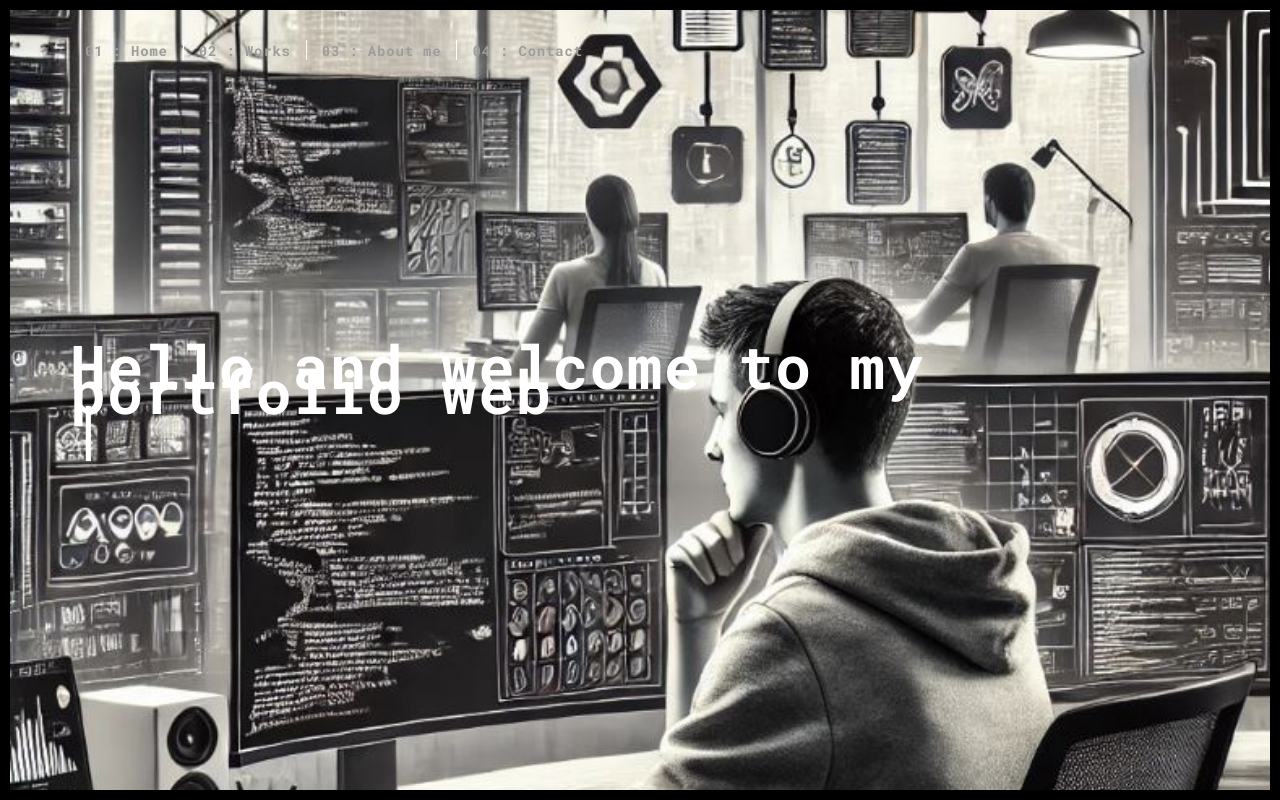
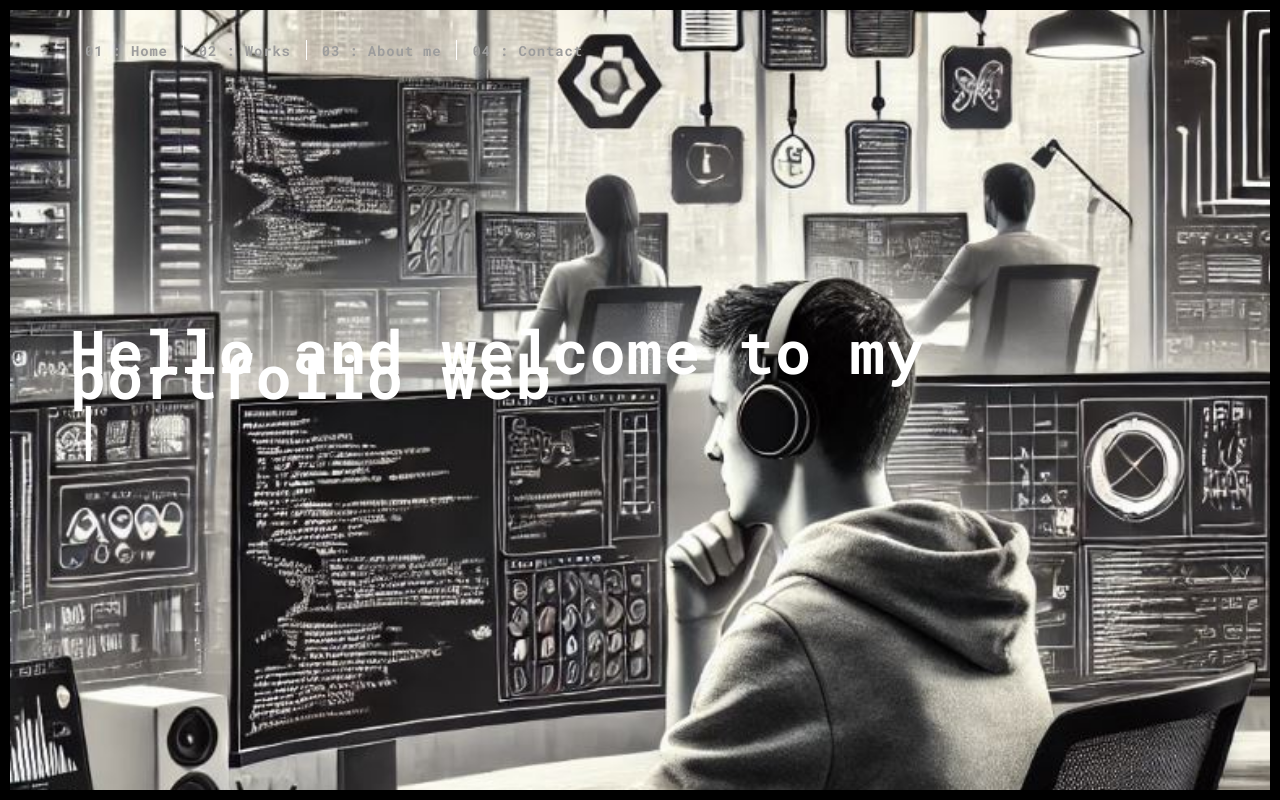
Before and after one commit to YSayaovong/Portfolio, a plain HTML site: page index.html in a window 1280 px wide. Drawn offline with Linux system fonts and the light colour scheme.

Commit message:
Update index.html

```diff
--- a/index.html
+++ b/index.html
@@ -49,7 +49,7 @@
       font-weight: bold; /* Make the text bold */
       color: #ffffff; /* Ensure the text is white */
       display: block; /* Ensure each text line appears on a new line */
-      margin-bottom: 10px; /* Add spacing between text lines */
+      margin-bottom: 25px; /* Add spacing between text lines */
     }
   </style>
 </head>
```
